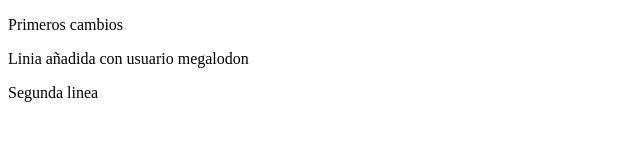
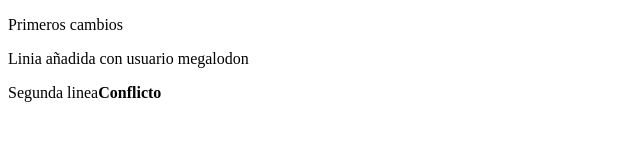
Before and after one commit to setufo/pruebaM8, a plain HTML site: page public_html/index.html in a window 1280 px wide. Shown: the full height of the page, 0-640 px from the left. Drawn offline with Linux system fonts and the light colour scheme.

Commit message:
V. 0.0.6 Conflicto asegurado

```diff
--- a/public_html/index.html
+++ b/public_html/index.html
@@ -8,6 +8,6 @@
     <body>
         <p>Primeros cambios</p>
         <p>Linia añadida con usuario megalodon</p>
-        <p>Segunda linea</p>
+        <p>Segunda linea<b>Conflicto</b></p>
     </body>
 </html>
```
